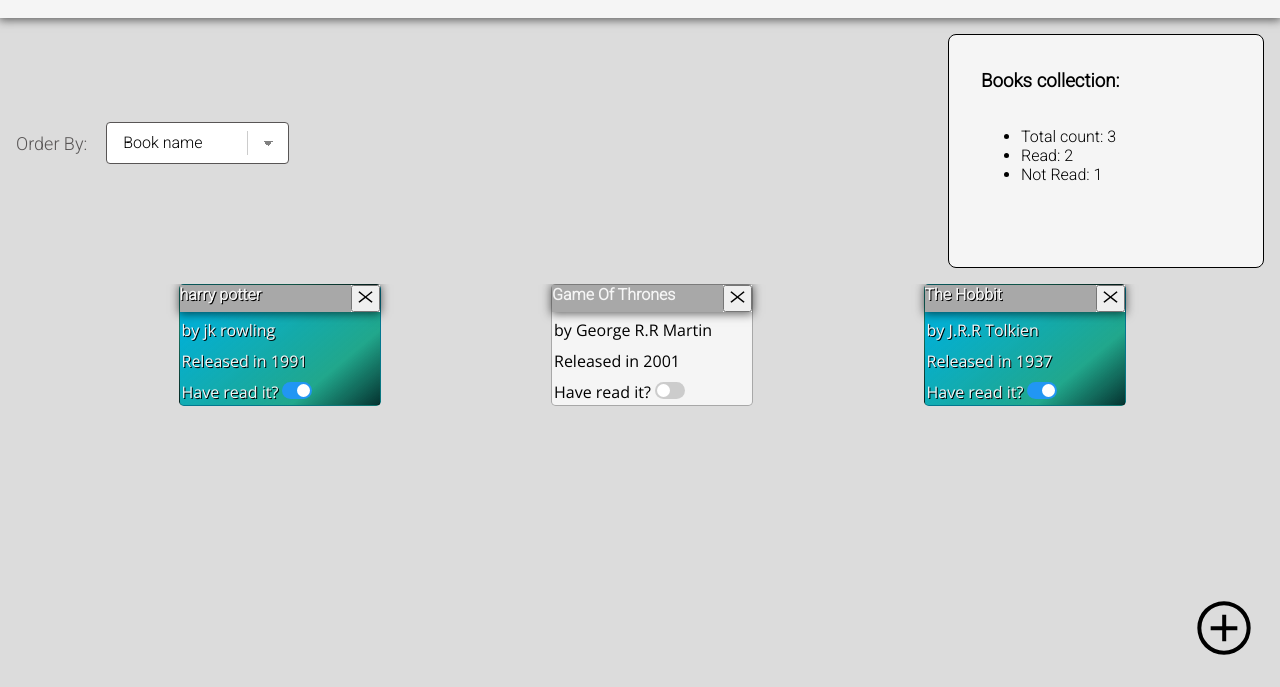
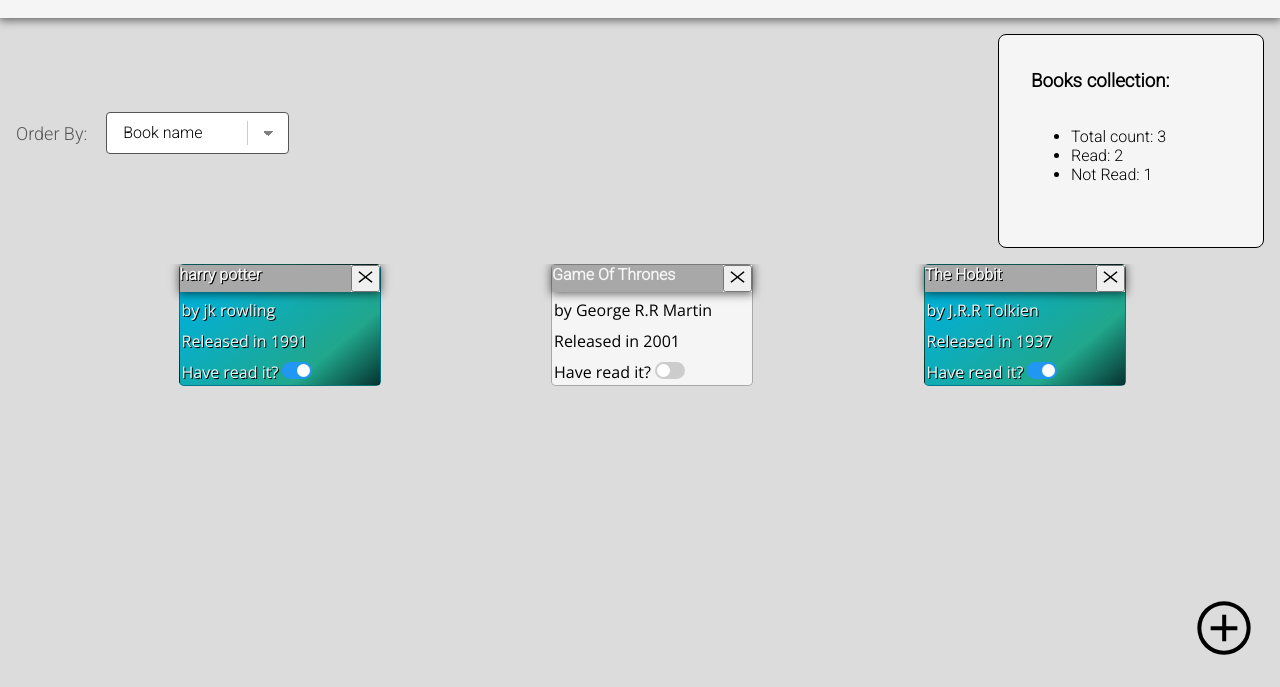
Before and after one commit to betrion/bookLibrary, a plain HTML site: page index.html in a window 1280 px wide. Shown: the part 57-744 px from the top of the page. Drawn offline with nearby package versions, Linux system fonts and the light colour scheme.

Commit message:
working version

```diff
--- a/styles/style.css
+++ b/styles/style.css
@@ -51,8 +51,8 @@
   background-color: whitesmoke;
   border: 1px solid black;
   border-radius: 0.5rem;
-  width: 250px;
-  height: 200px;
+  width: 200px;
+  height: 180px;
   display: flex;
   flex-direction: column;
 }
```
